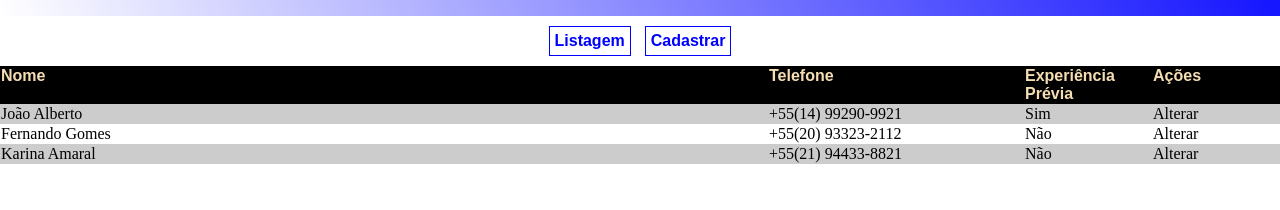
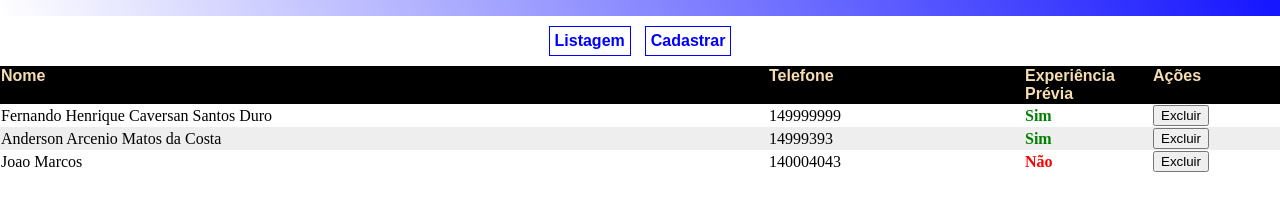
Before and after one commit to dandenardi/projeto-exemplo, a plain HTML site: page index.html in a window 1280 px wide. Shown: the part 244-454 px from the top of the page. Drawn offline with Linux system fonts and the light colour scheme.

Commit message:
incluido arquivo javascript e funcionalidades para desenhar e exclir elementos dinamicamente

```diff
--- /dev/null
+++ b/assets/js/index.js
@@ -0,0 +1,49 @@
+
+let people = [
+    {
+        name: 'Fernando Henrique Caversan Santos Duro',
+        tel: '149999999',
+        xp: true
+    },
+    //isto é um objeto
+    {
+        name: 'Anderson Arcenio Matos da Costa',
+        tel: '14999393',
+        xp: true
+    },
+    {
+        name: 'Joao Marcos',
+        tel: '140004043',
+        xp: false
+    },
+];
+//isto é um array de objetos
+
+function drawTable(){
+
+    currentLines = [...document.querySelectorAll('table.lista tbody .dynamic-content')];
+    currentLines.forEach((element) => {
+        element.remove();
+    })
+
+    for (person in people) {
+
+        document.querySelector('table.lista tbody').innerHTML += `
+                <tr class="dynamic-content" style="background-color: ${ ((person % 2 === 0 ) ? '#fff' : '#eee') }">
+                    <td>
+                        ${people[person].name}
+                    </td>
+                    <td>
+                        ${people[person].tel}
+                    </td>
+                    <td>
+                        ${ (people[person].xp ? '<strong style="color:green">Sim</strong>' : '<strong style="color:red">Não</strong>')}
+                    </td>
+                    <td>
+                        <button onclick="people.splice(${person}, 1); drawTable();"> Excluir </button>
+                    </td>
+                </tr>`;
+    };
+};
+
+drawTable();
--- a/index.html
+++ b/index.html
@@ -22,34 +22,16 @@
       </a>
     </div>
     <table class="lista">
-      <tbody>
+
       <tr>
         <td style="width: 60%;">Nome</td>
         <td style="width: 20%;">Telefone</td>
         <td style="width: 10%;">Experiência Prévia</td>
         <td style="width: 10%;">Ações</td>
       </tr>
-        <tr style="background-color: #ccc;">
-          <td>João Alberto</td>
-          <td>+55(14) 99290-9921</td>
-          <td>Sim</td>
-          <td>Alterar</td>
-        </tr>
-        <tr>
-          <td>Fernando Gomes</td>
-          <td>+55(20) 93323-2112</td>
-          <td>Não</td>
-          <td>Alterar</td>
-        </tr>
-        <tr style="background-color: #ccc;">
-          <td>Karina Amaral</td>
-          <td>+55(21) 94433-8821</td>
-          <td>Não</td>
-          <td>Alterar</td>
-        </tr>
-      </tbody>
 
     </table>
+    <script src="../projeto-exemplo/assets/js/index.js"></script>
   </body>
 
 </html>
```
Lines whose indentation alone changed are shown as unchanged.
